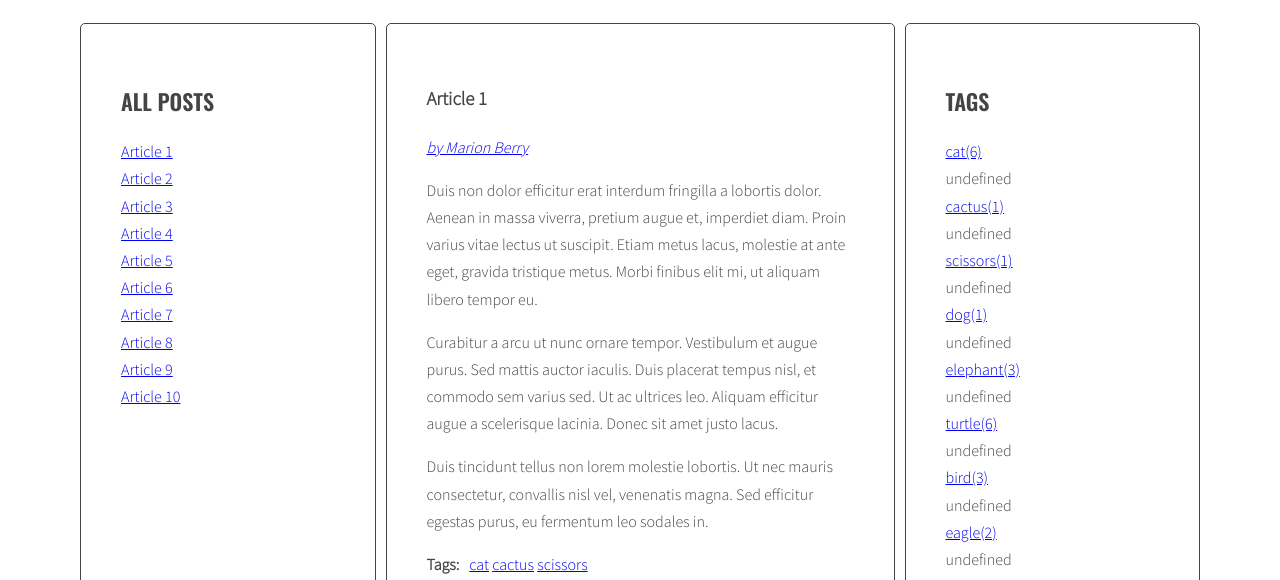
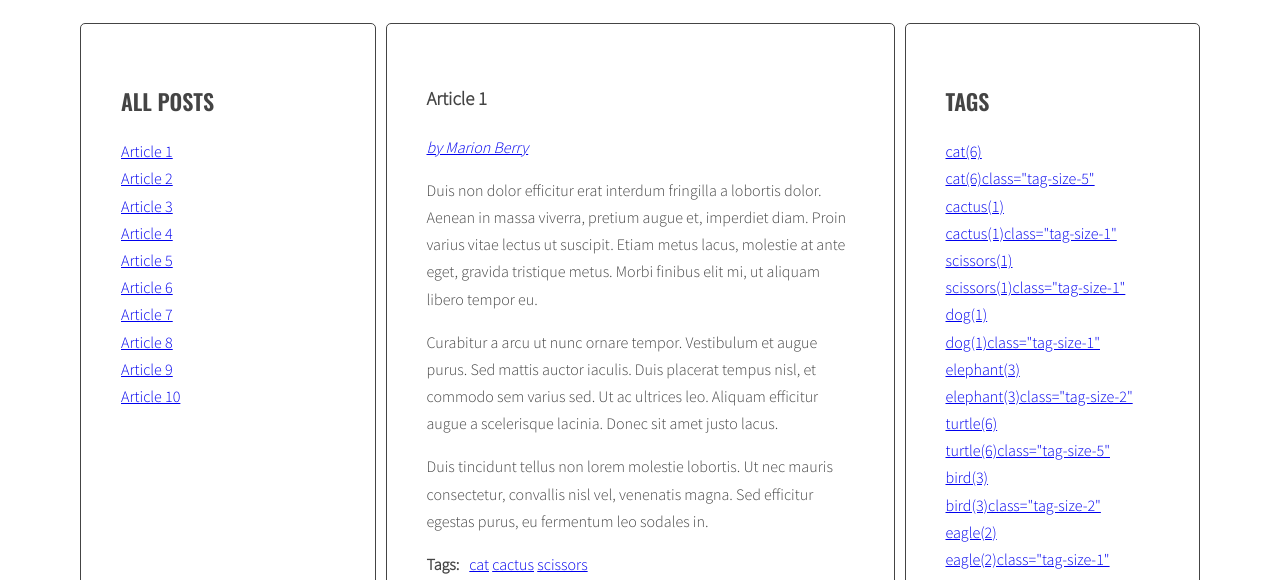
Before and after one commit to maciekc7/javascript-blog, a website: page index.html in a window 1280 px wide. Shown: the part 220-800 px from the top of the page. Drawn offline with nearby package versions, Linux system fonts and the light colour scheme.

Commit message:
unfinished-2

```diff
--- a/index.html
+++ b/index.html
@@ -285,4 +285,6 @@
 
 </html>
 
-<a href="" class="siema"></a>
+
+
+<li><a href="" class="siema"></a></li>
--- a/js/script.js
+++ b/js/script.js
@@ -155,9 +155,28 @@ function calculateTagsParams(tags) {
 }
 
 
+const optTagsListSelector = '.tags.list';
+
+const optCloudClassCount  = 5;
+const optCloudClassPrefix  = 'tag-size-'
+
+
 function calculateTagClass(count, params) {
 
+  const normalizedCount = count - params.min;
+
+  const normalizedMax = params.max - params.min;
+
+  const percentage = normalizedCount / normalizedMax;
+
+  const classNumber = Math.floor( percentage * (optCloudClassCount - 1) + 1 );
+
+  return optCloudClassPrefix + classNumber
+
+
 }
+
+
 
 
 function generateTags(){
@@ -251,10 +270,15 @@ function generateTags(){
 
     /* generate code of a link and add it to allTagsHTML */
 
-    const tagLinkHTML = '<li>' + calculateTagClass(allTags[tag], tagsParams) + '</li>'
+    // const tagLinkHTML = '<li>' + calculateTagClass(allTags[tag], tagsParams) + '</li>' // poprawic
+
+
+    const tagLinkHTML = '<li>' + '<a href="#tag-' + tag + '">'+ tag +  '(' + allTags[tag] + ')' +  'class="' + calculateTagClass(allTags[tag], tagsParams) + '"' + '</a></li>'
+
     console.log('taglinkHTML', tagLinkHTML);
 
-    allTagsHTML += '<li><a href="#tag-' + tag + '">'+ tag +  '(' + allTags[tag] + ') </a></li>'; // poprawic
+
+    allTagsHTML += '<li><a href="#tag-' + tag + '">'+ tag +  '(' + allTags[tag] + ') </a></li>'; // poprawic to usunac? //
 
     // allTagsHTML += '<li><a href="#tag-' + tag + '">'+ tag +  '(' + allTags[tag] + ')' + ' class="" </a></li>';
 
@@ -443,9 +467,3 @@ addClickListenersToAuthors()
 
 
 /// NEW
-
-
-const optTagsListSelector = '.tags.list';
-
-const optCloudClassCount  = 5;
-const optCloudClassPrefix  = 'tag-size-'
```
